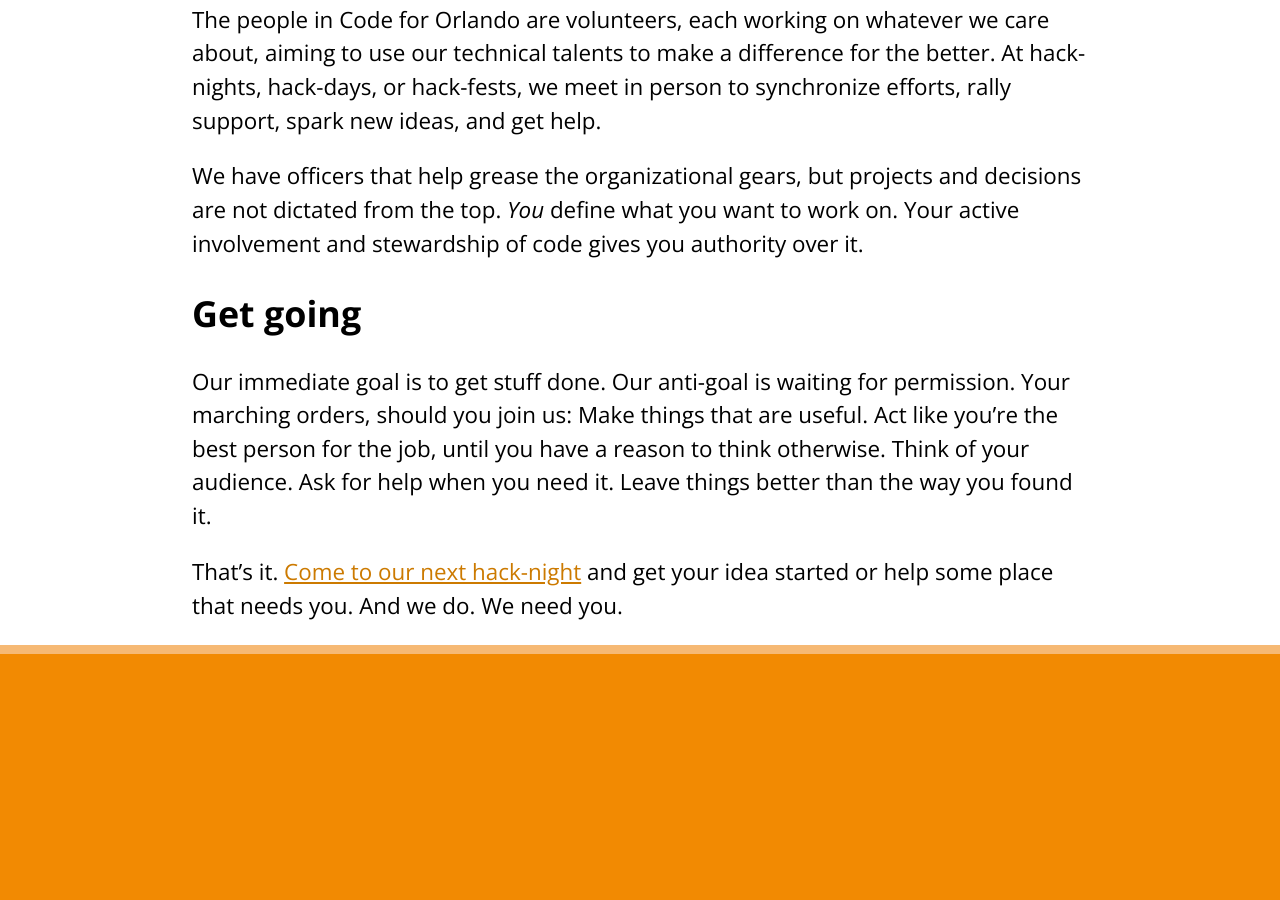
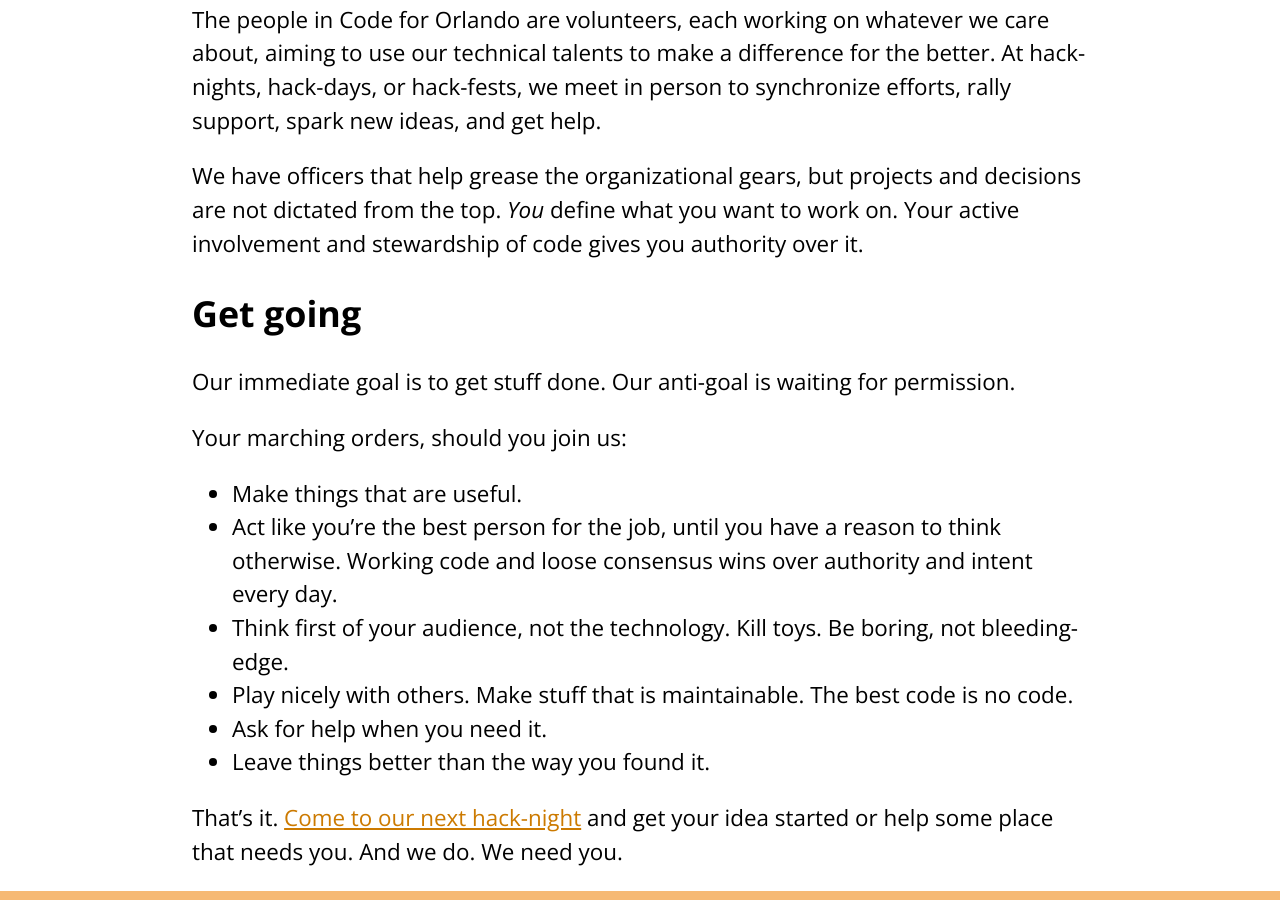
Before and after one commit to cforlando/cforlando.github.io, a Jekyll site: the page built from _posts/2016-02-01-your-first-hacknight.md, in a window 1280 px wide and 900 px high, scrolled down 694 px. Built offline with Jekyll 4.4.1, drawn with Linux system fonts in a browser that asks for light colours; before the commit the page ends 1348 px from its top, so only the background shows below that.

```diff
--- a/_posts/2016-02-01-your-first-hacknight.md
+++ b/_posts/2016-02-01-your-first-hacknight.md
@@ -21,6 +21,15 @@ We have officers that help grease the organizational gears, but projects and dec
 Get going
 =========
 
-Our immediate goal is to get stuff done. Our anti-goal is waiting for permission. Your marching orders, should you join us: Make things that are useful. Act like you're the best person for the job, until you have a reason to think otherwise. Think of your audience. Ask for help when you need it. Leave things better than the way you found it.
+Our immediate goal is to get stuff done.  Our anti-goal is waiting for permission.
+
+Your marching orders, should you join us:
+
+- Make things that are useful.
+- Act like you're the best person for the job, until you have a reason to think otherwise. Working code and loose consensus wins over authority and intent every day.
+- Think first of your audience, not the technology. Kill toys. Be boring, not bleeding-edge.
+- Play nicely with others. Make stuff that is maintainable. The best code is no code.
+- Ask for help when you need it.
+- Leave things better than the way you found it.
 
 That's it. [Come to our next hack-night](http://www.meetup.com/Code-For-Orlando/) and get your idea started or help some place that needs you. And we do. We need you.
```
